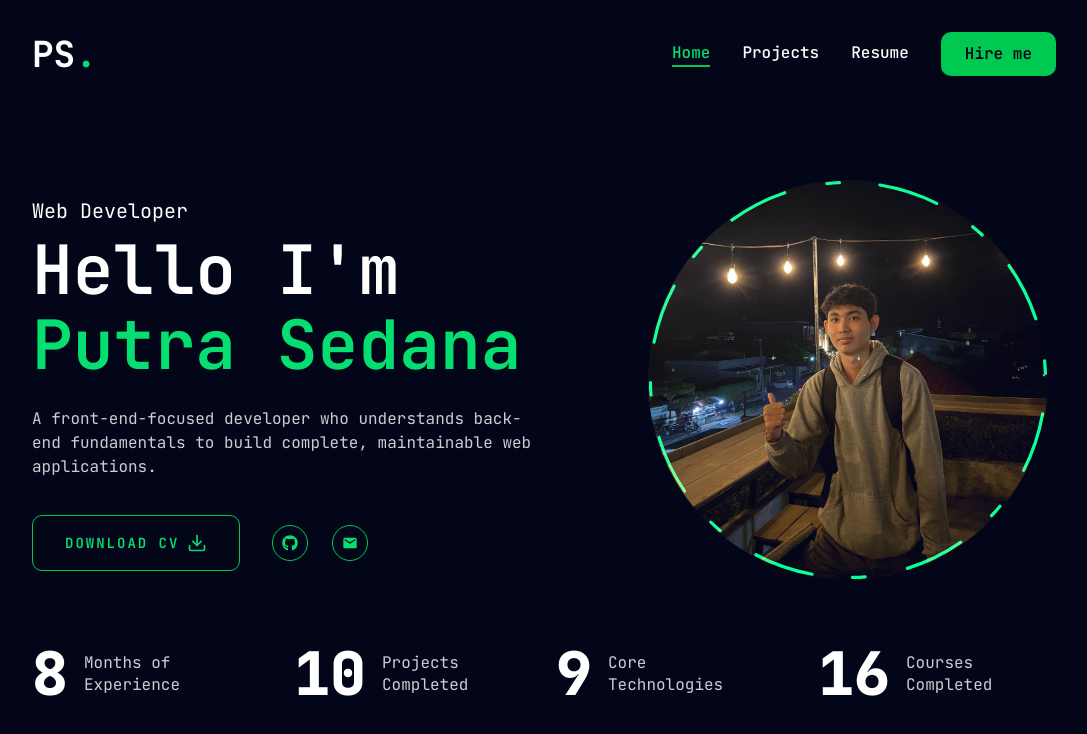
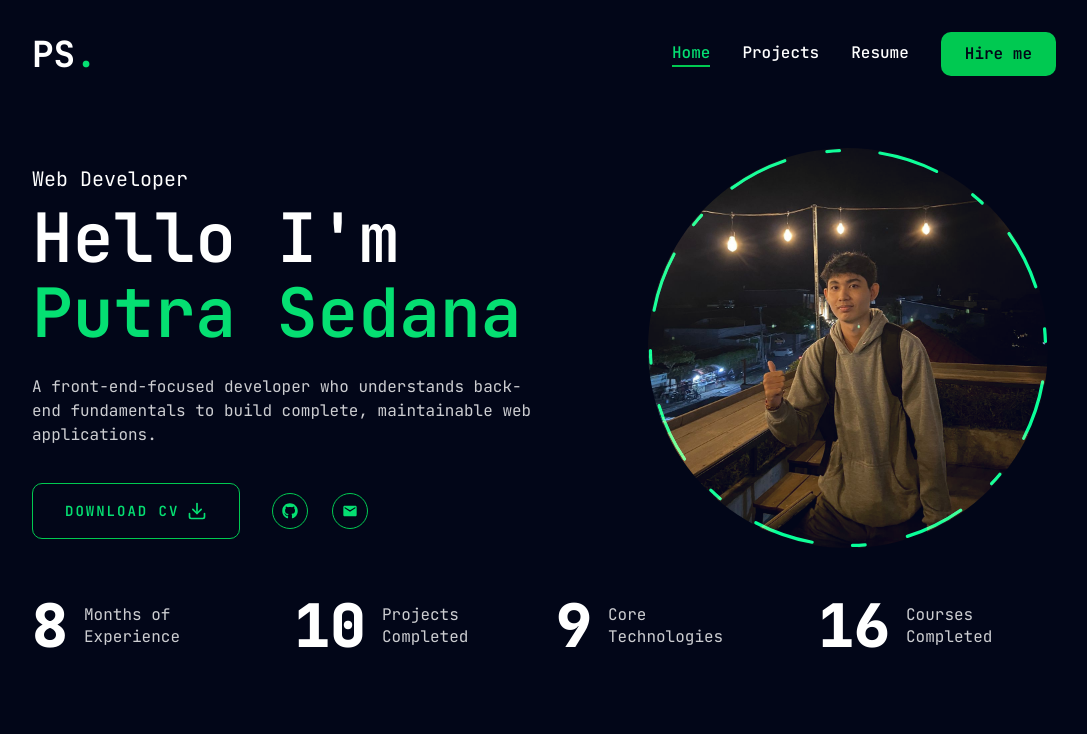
Before and after one commit to putrasedana/portfolio-website, a Next.js app: page / in a window 1280 px wide. Shown: the top 734 px of the page, without its empty margins (96-1183 px from the left). Built offline with nearby package versions, Linux system fonts and the light colour scheme.

Commit message:
adjust the homepage style

```diff
--- a/app/page.tsx
+++ b/app/page.tsx
@@ -6,8 +6,8 @@ import Stats from '@/components/Stats';
 
 const Home = () => {
   return (
-    <div className="max-w-5xl mx-auto px-4 sm:px-6 md:px-8 lg:px-12 xl:px-0 py-12">
-      <div className="flex flex-col xl:flex-row items-center justify-between xl:py-6">
+    <div className="max-w-5xl mx-auto px-4 sm:px-6 md:px-8 lg:px-12 xl:px-0 py-10">
+      <div className="flex flex-col xl:flex-row items-center justify-between">
         {/* text */}
         <div className="text-center xl:text-left order-2 xl:order-0">
           <span className="text-xl">Web Developer</span>
--- a/components/Stats.tsx
+++ b/components/Stats.tsx
@@ -1,11 +1,11 @@
-"use client";
+'use client';
 
-import { stats } from "@/data/home-page";
-import CountUp from "react-countup";
+import { stats } from '@/data/home-page';
+import CountUp from 'react-countup';
 
 const Stats = () => {
   return (
-    <section className="mt-8">
+    <section className="mt-10">
       <div className="flex flex-wrap gap-6 max-w-[80vw] mx-auto xl:max-w-none">
         {stats.map((item, index) => {
           return (
@@ -21,7 +21,7 @@ const Stats = () => {
               />
               <p
                 className={`${
-                  item.text.length < 15 ? "max-w-25" : "max-w-37.5"
+                  item.text.length < 15 ? 'max-w-25' : 'max-w-37.5'
                 } leading-snug text-white/80`}
               >
                 {item.text}
```
